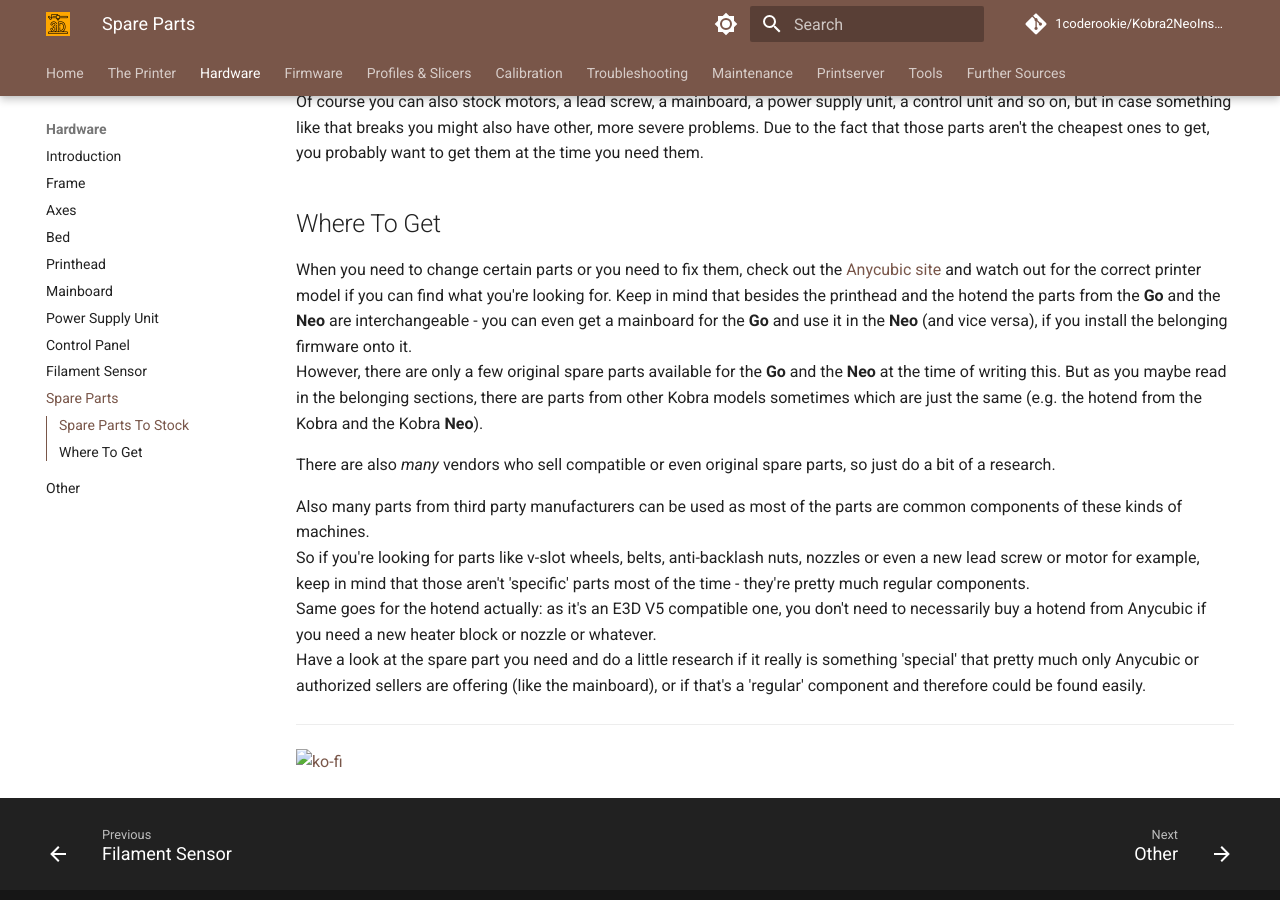
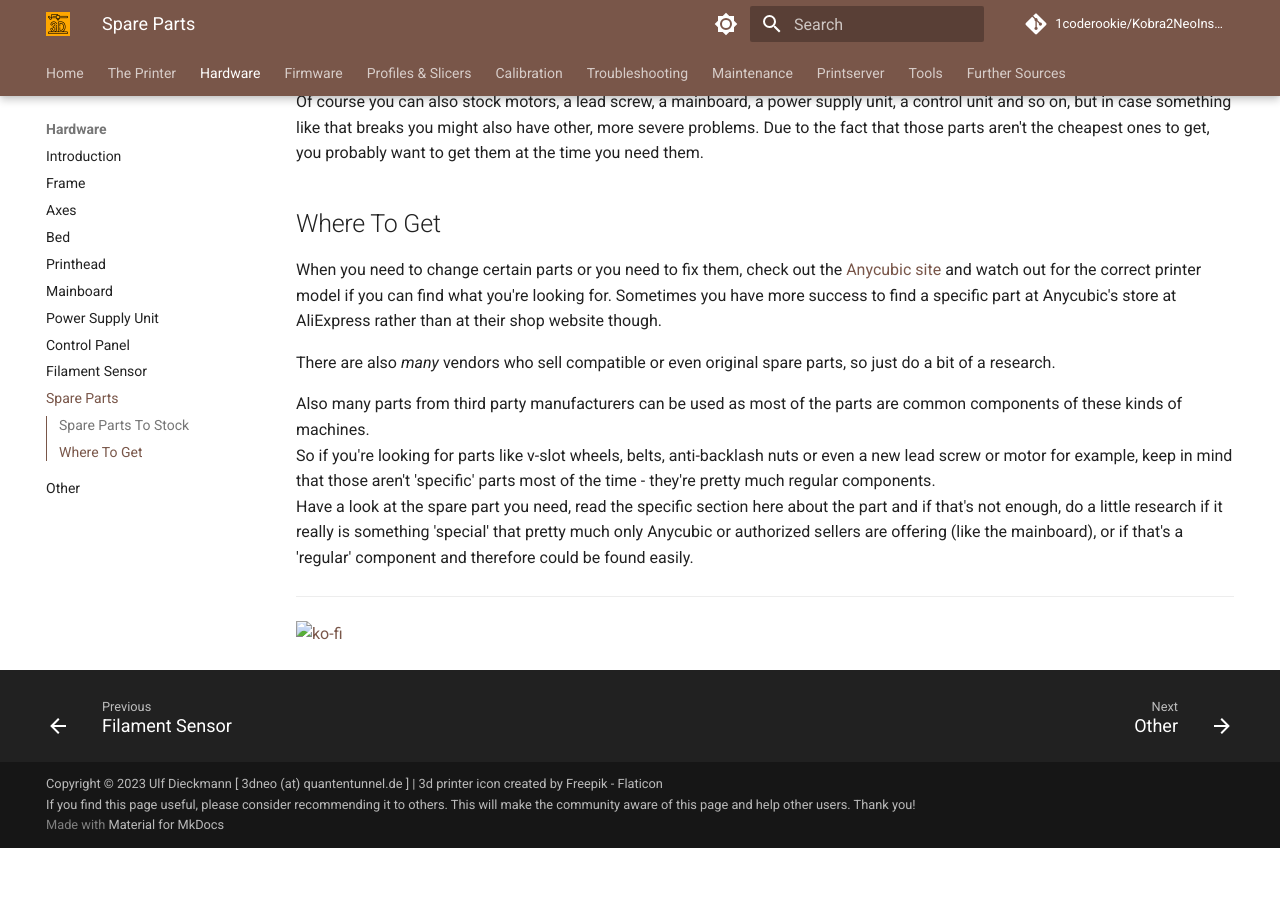
Before and after one commit to 1coderookie/Kobra2NeoInsights, an MkDocs documentation site: the page built from docs/hardware/spare_parts.md, in a window 1280 px wide and 900 px high, scrolled down 1154 px. Built offline with MkDocs 1.6.1 and Material for MkDocs 9.7.7, drawn with Linux system fonts in a browser that asks for light colours; comment, search, counter and statistics services are not loaded; after the commit the page ends 2002 px from its top, so only the background shows below that.

Commit message:
Update spare_parts.md

```diff
--- a/docs/hardware/spare_parts.md
+++ b/docs/hardware/spare_parts.md
@@ -31,15 +31,13 @@
 Of course you can also stock motors, a lead screw, a mainboard, a power supply unit, a control unit and so on, but in case something like that breaks you might also have other, more severe problems. Due to the fact that those parts aren't the cheapest ones to get, you probably want to get them at the time you need them.
 
 ## Where To Get
-When you need to change certain parts or you need to fix them, check out the [Anycubic site](https://www.anycubic.com/collections/for-kobra-series) and watch out for the correct printer model if you can find what you're looking for. Keep in mind that besides the printhead and the hotend the parts from the **Go** and the **Neo** are interchangeable - you can even get a mainboard for the **Go** and use it in the **Neo** (and vice versa), if you install the belonging firmware onto it.
-However, there are only a few original spare parts available for the **Go** and the **Neo** at the time of writing this. But as you maybe read in the belonging sections, there are parts from other Kobra models sometimes which are just the same (e.g. the hotend from the Kobra and the Kobra **Neo**).
+When you need to change certain parts or you need to fix them, check out the [Anycubic site](https://www.anycubic.com/collections/for-kobra-series) and watch out for the correct printer model if you can find what you're looking for. Sometimes you have more success to find a specific part at Anycubic's store at AliExpress rather than at their shop website though.
 
 There are also *many* vendors who sell compatible or even original spare parts, so just do a bit of a research.
 
 Also many parts from third party manufacturers can be used as most of the parts are common components of these kinds of machines.
-So if you're looking for parts like v-slot wheels, belts, anti-backlash nuts, nozzles or even a new lead screw or motor for example, keep in mind that those aren't 'specific' parts most of the time - they're pretty much regular components.
-Same goes for the hotend actually: as it's an E3D V5 compatible one, you don't need to necessarily buy a hotend from Anycubic if you need a new heater block or nozzle or whatever.
-Have a look at the spare part you need and do a little research if it really is something 'special' that pretty much only Anycubic or authorized sellers are offering (like the mainboard), or if that's a 'regular' component and therefore could be found easily.
+So if you're looking for parts like v-slot wheels, belts, anti-backlash nuts or even a new lead screw or motor for example, keep in mind that those aren't 'specific' parts most of the time - they're pretty much regular components.
+Have a look at the spare part you need, read the specific section here about the part and if that's not enough, do a little research if it really is something 'special' that pretty much only Anycubic or authorized sellers are offering (like the mainboard), or if that's a 'regular' component and therefore could be found easily.
 
 
 ---
```
